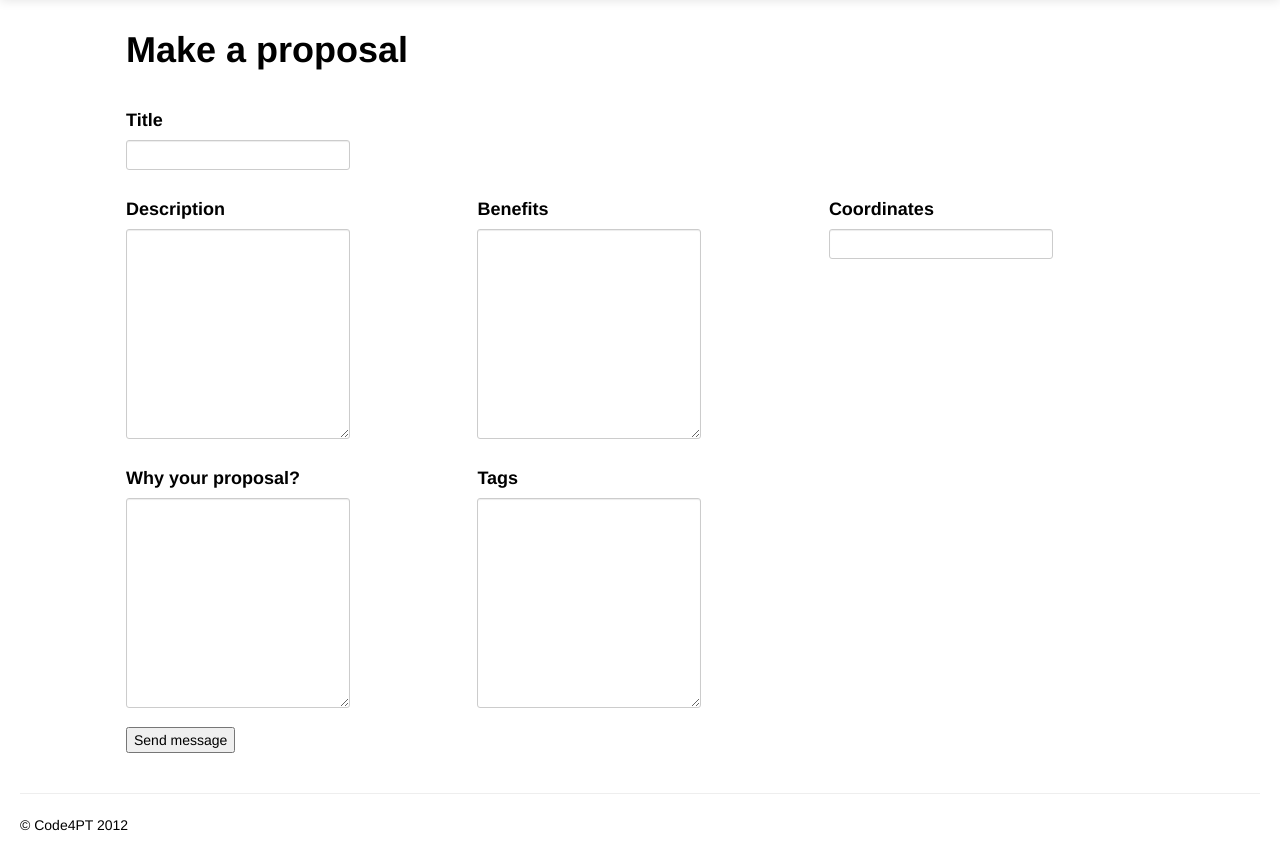
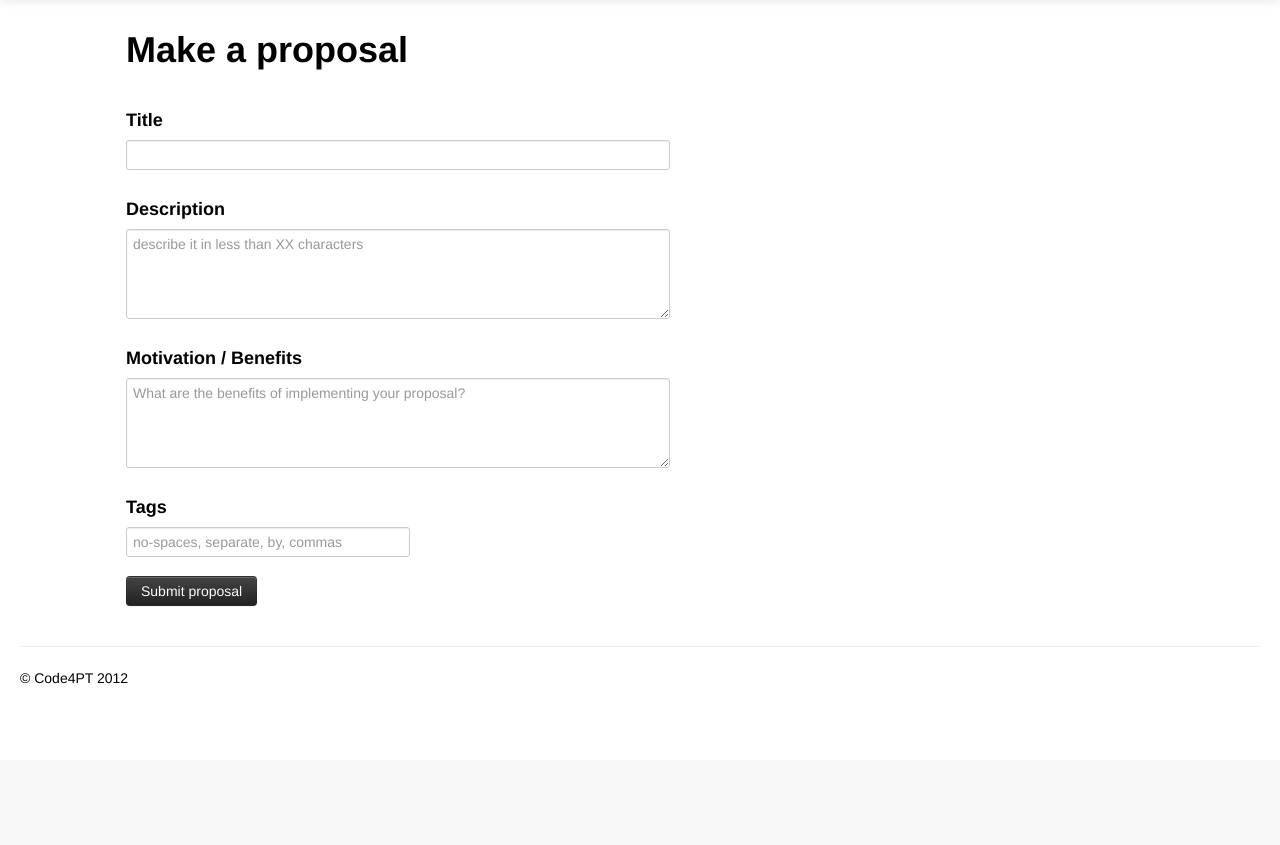
Before and after one commit to code4pt/dcid_django, a Django app: page /parliament/proposals/create/ in a window 1280 px wide. Shown: the part 40-885 px from the top of the page. After the commit the page ends 724 px from the top, so only its background shows below. Run offline with Django 3.2, Linux system fonts and the light colour scheme; some libraries are stand-ins or nearby versions.

Commit message:
improve proposal_create form
added input fields for each Proposal's field (model); improved
formatting (placeholder text) and usage of screen space (span12,
input-xlarge); added new default user (anonymous)

```diff
--- a/dcid/settings.py
+++ b/dcid/settings.py
@@ -103,7 +103,7 @@ ROOT_URLCONF = 'dcid.urls'
 WSGI_APPLICATION = 'dcid.wsgi.application'
 
 TEMPLATE_DIRS = (
-	"/home/copy/Desktop/dcid/dcid/templates",
+	"C:/wamp/www/dcid/templates",
     # Put strings here, like "/home/html/django_templates" or "C:/www/django/templates".
     # Always use forward slashes, even on Windows.
     # Don't forget to use absolute paths, not relative paths.
--- a/parliament/models.py
+++ b/parliament/models.py
@@ -21,12 +21,29 @@ class Person(models.Model):
 	def __unicode__(self):
 		return str(self.name)
 
+
+class CreateProposalForm(forms.Form):
+	"""
+	This class represents a form. This form is responsible for receiving input~
+	from a user in order to create a proposal.
+	"""
+	title = forms.CharField(label='Title', widget=forms.TextInput(attrs={ 'required': 'true', 'class': 'input-xxlarge' }));
+	description = forms.CharField(label='Description', widget=forms.Textarea(attrs={ 'required': 'true', 'rows': '4', 'class': 'input-xxlarge', 'placeholder': 'describe it in less than XX characters' }));
+	benefits = forms.CharField(label='Motivation / Benefits', widget=forms.Textarea(attrs={ 'required': 'true', 'rows': '4', 'class': 'input-xxlarge', 'placeholder': 'What are the benefits of implementing your proposal?' }))
+	tags = forms.CharField(label='Tags', widget=forms.TextInput(attrs={ 'required': 'true', 'class': 'input-xlarge', 'placeholder': 'no-spaces, separate, by, commas' }))
+
+
 class ProposalManager(models.Manager):
-	def create_proposal(self,auth_name, title, description, benefits, whyurprop, tags, coord):
-		auth = Person.objects.get(name = auth_name)
-		newproposal = self.create(author=auth, title=title, desc=description, reasons=whyurprop, timestamp=datetime.now())
+	"""
+	This class maps the input from CreateProposalForm into a Proposal object
+	"""
+	def create_proposal(self, auth_name, title, description, benefits, tags):
+		author_obj = Person.objects.get(name = auth_name)
+		# TODO get the tags or create them?
+		newproposal = self.create(author=author_obj, title=title, desc=description, reasons=benefits, timestamp=datetime.now())
 		newproposal.save()
 		return newproposal
+
 
 class Proposal(models.Model):
 	"""
@@ -60,6 +77,7 @@ class Proposal(models.Model):
 	def __unicode__(self):
 		return self.title
 
+
 class Tag(models.Model):
 	"""
 	A Tag is a subject or theme that classifies a specimen (like a
@@ -72,6 +90,7 @@ class Tag(models.Model):
 
 	def __unicode__(self):
 		return self.name
+
 
 class Opinion(models.Model):
 	"""
@@ -91,11 +110,3 @@ class Opinion(models.Model):
 
 	def __unicode__(self):
 		return "{0} | {1}".format(self.text[0:20], str(self.proposal))
-
-class CreateProposalForm(forms.Form):
-	title = forms.CharField(label="Title", widget=forms.TextInput(attrs={ 'required': 'true' }));
-	description= forms.CharField(label="Description", widget=forms.Textarea(attrs={ 'required': 'true' }));
-	benefits = forms.CharField(label='Benefits', widget=forms.Textarea(attrs={ 'required': 'true' }))
-	whyurprop = forms.CharField(label='Why your proposal?', widget=forms.Textarea(attrs={ 'required': 'true' }))
-	tags = forms.CharField(label='Tags', widget=forms.Textarea(attrs={ 'required': 'true' }))
-	coord = forms.CharField(label='Coordinates', widget=forms.TextInput(attrs={ 'required': 'true' }))
--- a/parliament/views.py
+++ b/parliament/views.py
@@ -16,14 +16,12 @@ def proposal_create(request):
 		if request.method == 'POST': # If the form has been submitted...
 			form = CreateProposalForm(request.POST) # A form bound to the POST data
 			if form.is_valid():
-				auth_id = 'alice wonderland'
+				auth_id = 'someone anonymous' # TODO get_or_404(person)
 				title = form.cleaned_data['title']
 				description = form.cleaned_data['description']
 				benefits = form.cleaned_data['benefits']
-				whyurprop = form.cleaned_data['whyurprop']
 				tags = form.cleaned_data['tags']
-				coord = form.cleaned_data['coord']
-				new_prop = Proposal.objects.create_proposal(auth_id,title,description,benefits,whyurprop,tags,coord)
+				new_prop = Proposal.objects.create_proposal(auth_id, title, description, benefits, tags)
 				return HttpResponseRedirect('/parliament/proposals/' + str(new_prop.id)) # Redirect after POST
 			else:
 				return HttpResponseRedirect('/parliament/proposal_create' + str(new_prop.id)) # Redirect after POST
--- a/populate.sql
+++ b/populate.sql
@@ -2,6 +2,7 @@ INSERT INTO `parliament_person`(`id_num`, `name`, `email`) VALUES (1111,"alice w
 INSERT INTO `parliament_person` VALUES (2222,"bob builder","bob@builder.com");
 INSERT INTO `parliament_person` VALUES (3333,"clair de lune boudair","clair@boudair.com");
 INSERT INTO `parliament_person` VALUES (4444,"dionisus draconius","dionisus@draconius.com");
+INSERT INTO `parliament_person` VALUES (5555,"someone anonymous","someone@anonymous.com");
 
 INSERT INTO `parliament_tag`(`name`, `desc`) VALUES ("cm-cascais", "sem descrição");
 INSERT INTO `parliament_tag` VALUES ("cm-lisboa", "sem descrição");
--- a/templates/parliament/proposal_create.html
+++ b/templates/parliament/proposal_create.html
@@ -1,11 +1,4 @@
 {% extends "parliament/base.html" %}
-
-<!-- TODO this should be removed, use css classes to customize forms instead -->
-{% block more-styles %}
-<style>
-    textarea {width:100%;} /* maximize input textbox */
-</style>
-{% endblock %}
 
 {% block title %}Make a proposal{% endblock %}
 {% block description %}This is where you make your proposal.{% endblock %}
@@ -30,89 +23,50 @@
 <form class="form" action="/parliament/proposals/create/" method="post">{% csrf_token %}
 
 	<div class="row-fluid">
-		<div class="span4">
+		<div class="span12">
 			<div class="control-group">
 		        <label class="control-label" for="title"><h4>{{form.title.label}}</h4></label>
 		        <div class="controls input-large">
             		{{ form.title }}
        			</div>
-		        <p>
-		            {{ form.title.errors }}
-		        </p>
+		        <p>{{ form.title.errors }}</p>
     		</div>
 		</div>
 	</div>
 	<div class="row-fluid">
-		<div class="span4">
+		<div class="span12">
 			<div class="control-group">
 		        <label class="control-label" for="description"><h4>{{form.description.label}}</h4></label>
 		        <div class="controls input-large">
             		{{ form.description }}
        			</div>
-		        <p>
-		            {{ form.description.errors }}
-		        </p>
-    		</div>
-		</div>
-		<div class="span4">
-			<div class="control-group">
-		        <label class="control-label" for="benefits"><h4>{{form.benefits.label}}</h4></label>
-		        <div class="controls input-large">
-            		{{ form.benefits }}
-       			</div>
-		        <p>
-		            {{ form.benefits.errors }}
-		        </p>
-    		</div>
-		</div>
-		<div class="span4">
-			<div class="control-group">
-		        <label class="control-label" for="benefits"><h4>{{form.coord.label}}</h4></label>
-		        <div class="controls input-large">
-            		{{ form.coord}}
-       			</div>
-		        <p>
-		            {{ form.coord.errors }}
-		        </p>
+		        <p>{{ form.description.errors }}</p>
     		</div>
 		</div>
 	</div>
 	<div class="row-fluid">
-		<div class="span4">
+        <div class="span12">
             <div class="control-group">
-		        <label class="control-label" for="benefits"><h4>{{form.whyurprop.label}}</h4></label>
+                <label class="control-label" for="title"><h4>{{form.benefits.label}}</h4></label>
                 <div class="controls input-large">
-            		{{ form.whyurprop }}
+                    {{ form.benefits }}
                 </div>
-		        <p>
-		            {{ form.whyurprop.errors }}
-		        </p>
+                <p>{{ form.benefits.errors }}</p>
             </div>
         </div>
-		<div class="span4">
+    </div>
+    <div class="row-fluid">
+        <div class="span12">
             <div class="control-group">
-		        <label class="control-label" for="benefits"><h4>{{form.tags.label}}</h4></label>
+                <label class="control-label" for="title"><h4>{{form.tags.label}}</h4></label>
                 <div class="controls input-large">
                     {{ form.tags }}
                 </div>
-		        <p>
-		            {{ form.tags.errors }}
-		        </p>
+                <p>{{ form.tags.errors }}</p>
             </div>
         </div>
     </div>
 
-<!--    {% for field in form %}
-    <div class="control-group">
-        <label class="control-label" for="{{ field.auto_id }}"><h4>{{ field.label}}</h4></label>
-        <div class="controls input-xxlarge">
-            {{ field }}
-        </div>
-        <p>
-            {{ field.errors }}
-        </p>
-    </div>
-    {% endfor %}-->
-    <p><input type="submit" value="Send message" /></p>
+    <p><input class="btn btn-inverse" type="submit" value="Submit proposal" /></p>
 </form>
 {% endblock content %}
```
Lines whose indentation alone changed are shown as unchanged.
